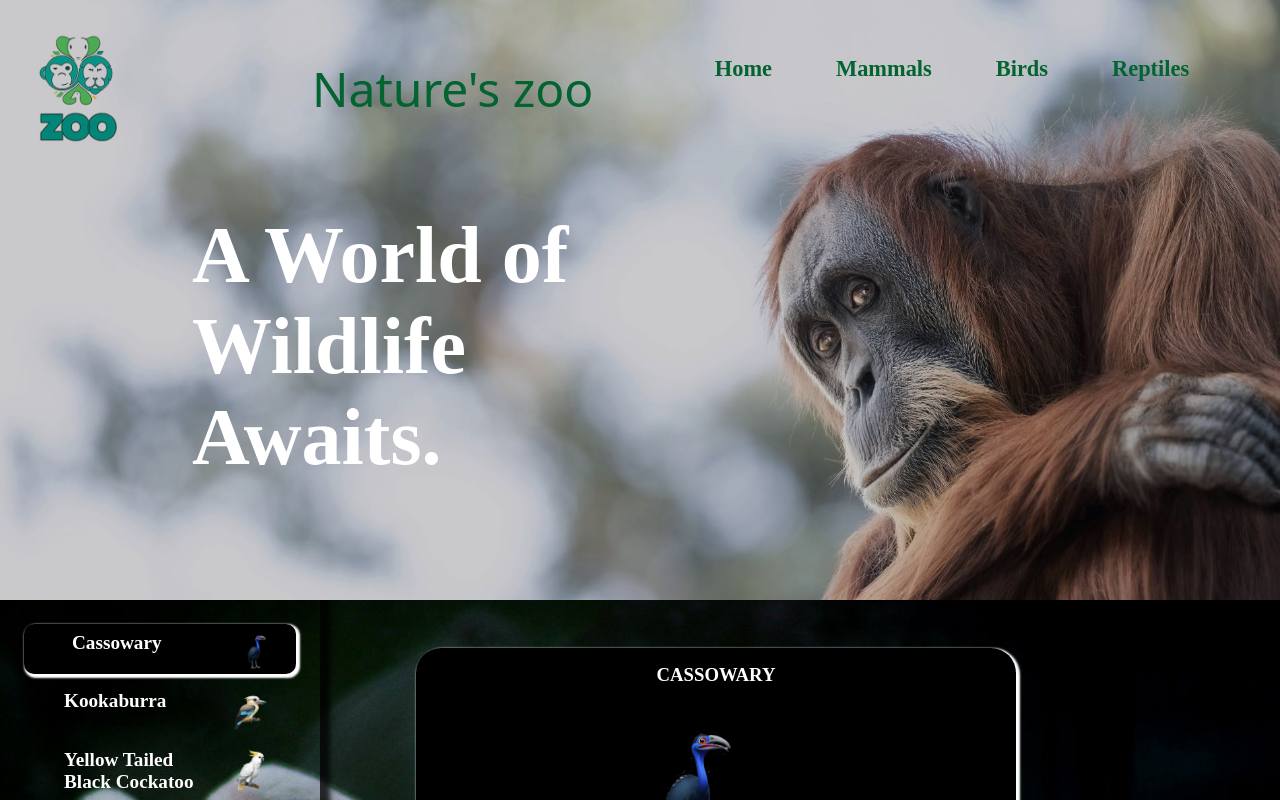
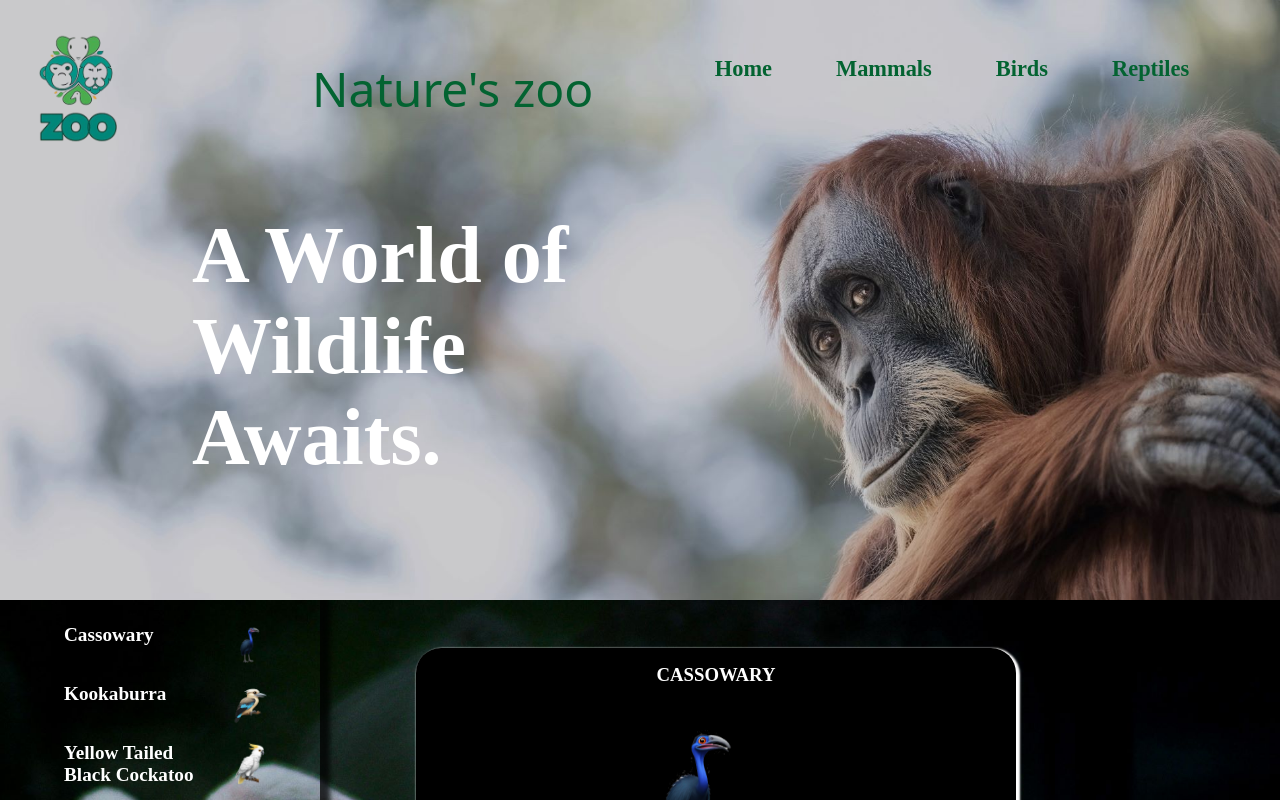
Before and after one commit to Svpriyaa2808/zoo_react, a React (Vite) app: page /Birds in a window 1280 px wide. Both pictures are taken after a click on the element "Cassowary". Shown: the top 800 px of the page. Built offline with nearby package versions, Linux system fonts and the light colour scheme; a web font is replaced by a local one.

Commit message:
fixing active class

```diff
--- a/src/App.jsx
+++ b/src/App.jsx
@@ -9,10 +9,13 @@ import {homeContent,AnimalShortDescription,AnimalName} from "./data/data"
 function App() {
 
   const [showDescription,setShowDescription] = useState(null)
+  const [classActive,setClassActive] = useState(null)
 
   const handleClick = (item) => {
       setShowDescription(showDescription === item ? null : item)
   }
+
+
 
   return (
     <>
@@ -32,6 +35,7 @@ function App() {
                   animalClick={handleClick}
                   description={showDescription}
                   details={AnimalShortDescription(showDescription)}
+                  setActive={setClassActive} animalNameActive={classActive}
               />
             }
           />
--- a/src/components/MainContent/index.jsx
+++ b/src/components/MainContent/index.jsx
@@ -4,13 +4,16 @@ import { getIconUrl } from '../../utils/function'
 import { NavLink , useLocation} from 'react-router-dom'
 
 
-const MainContent = ({animalDescription,animalDetails,contentArray}) => {
+const MainContent = ({animalDescription,animalDetails,contentArray,activeClass,animalActive}) => {
     const [showShortDescription,setShowShortDescription] = useState(null)
+    console.log(contentArray)
 
-    console.log(contentArray)
     const handleClick = () => {
-        setShowShortDescription(null)
         animalDescription(null)
+    }
+
+    const handleNavigate = (item) => {
+        activeClass(item)
     }
 
     useEffect(()=> {
@@ -41,7 +44,7 @@ const MainContent = ({animalDescription,animalDetails,contentArray}) => {
                                         <p><NavLink to={`/${item.type}`} onClick={handleClick}> visit {item.type} Page</NavLink></p>
                                     </div>
                                 :   <div className={styles.link}>To know about {item.name}
-                                        <p><NavLink to={`/${item.type}/${item.name}`}>Click here</NavLink></p>
+                                        <p><NavLink to={`/${item.type}/${item.name}`} onClick={handleNavigate}>Click here</NavLink></p>
                                     </div>
                         }
 
--- a/src/components/Sidebar/index.jsx
+++ b/src/components/Sidebar/index.jsx
@@ -1,22 +1,23 @@
-import { useEffect, useState } from "react"
+import { useState } from "react"
 import styles from "./sidebar.module.css"
 import { getIconUrl } from "../../utils/function"
-getIconUrl
 
-const Sidebar = ({animalNameClick,animalName}) => {
+
+const Sidebar = ({animalNameClick,animalName,activeClass,animalActive}) => {
     console.log(animalName)
-    const [classActive,setClassActive] = useState(null)
+
 
     const handleClick = (item) => {
         animalNameClick(item)
-        setClassActive(classActive === item ? null : item)
+        activeClass(animalActive === item ? null : item)
+        console.log(item)
     }
 
     return (
         <>
         <div className={styles.sidebar}>
             {animalName.map((item,index)=> (
-                <div key={index} className={`${styles.sidebar_menu} ${classActive === item ? styles.active : ""}`} onClick={()=>handleClick(item)}>
+                <div key={index} className={`${styles.sidebar_menu} ${animalActive === item ? styles.active : ""}`} onClick={()=>handleClick(item)}>
                     <p key={index} className={styles.animal_name}>{item.name}</p>
                     <img className={styles.animal_icon} src={getIconUrl(item.icon)}></img>
                 </div>
--- a/src/pages/Animal/index.jsx
+++ b/src/pages/Animal/index.jsx
@@ -1,19 +1,20 @@
+import { useState } from "react";
 import { useParams } from "react-router-dom";
 import Sidebar from "../../components/Sidebar";
 import MainContent from "../../components/MainContent";
 import { AnimalName } from "../../data/data";
 import { mammalsContent, birdsContent, reptilesContent } from "../../data/data";
 import Slider from "../../components/Slider";
-import { getImageUrl } from "../../utils/function";
 
-const AnimalPage = ({ animalClick, description, details }) => {
+const AnimalPage = ({ animalClick, description, details,setActive, animalNameActive }) => {
   const { type } = useParams();
-
   const contentMap = {
     Mammals: mammalsContent,
     Birds: birdsContent,
     Reptiles: reptilesContent
   };
+
+
 
   const content = contentMap[type];
   console.log(content)
@@ -22,10 +23,11 @@ const AnimalPage = ({ animalClick, description, details }) => {
   return (
     <div className="container">
        <div className="main_content">
-        <Sidebar animalName={sidebarName} animalNameClick={animalClick} />
+        <Sidebar animalName={sidebarName} animalNameClick={animalClick} activeClass={setActive} animalNameActive={animalNameActive} />
         <MainContent animalDescription={description}
                       animalDetails={details}
                       contentArray={content}
+                      activeClass={setActive} animalNameActive={animalNameActive}
         />
       </div>
       <Slider imageArray={sidebarName}/>
```
